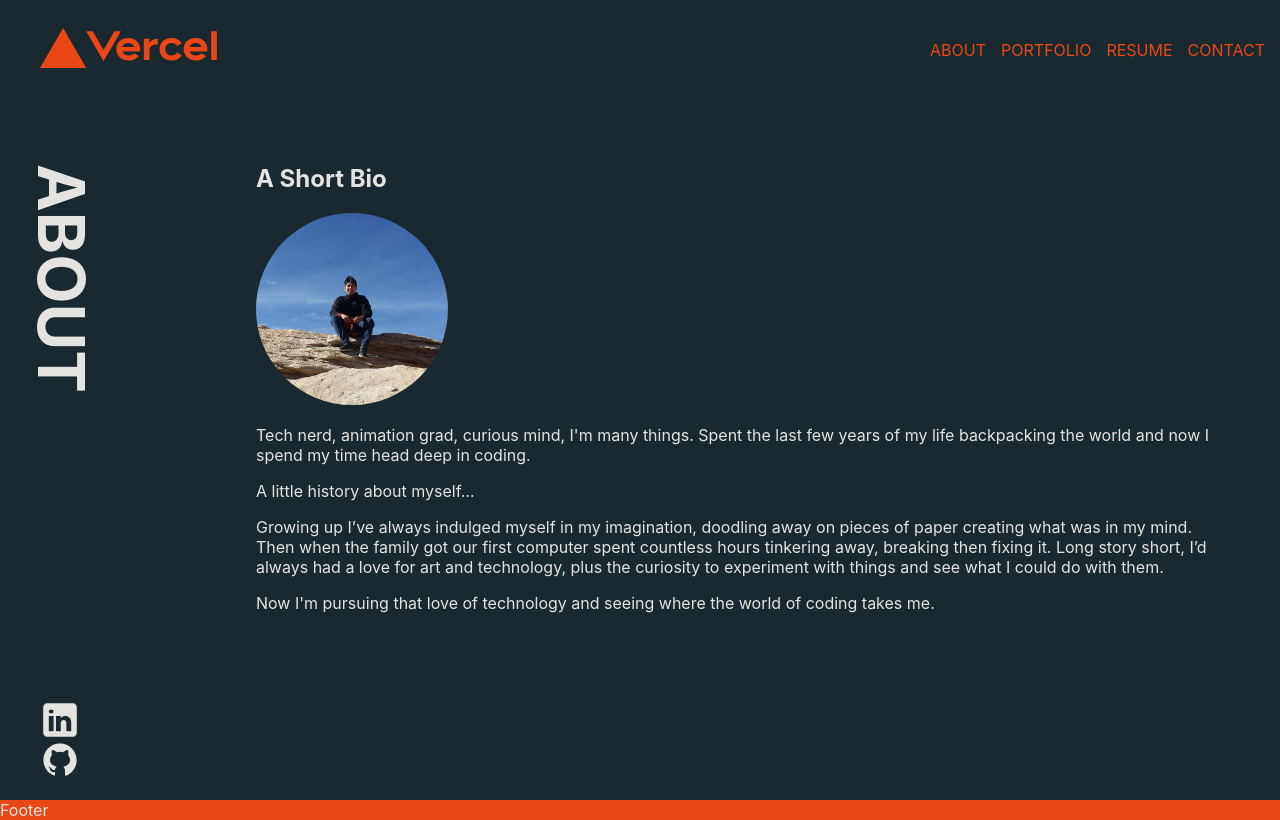
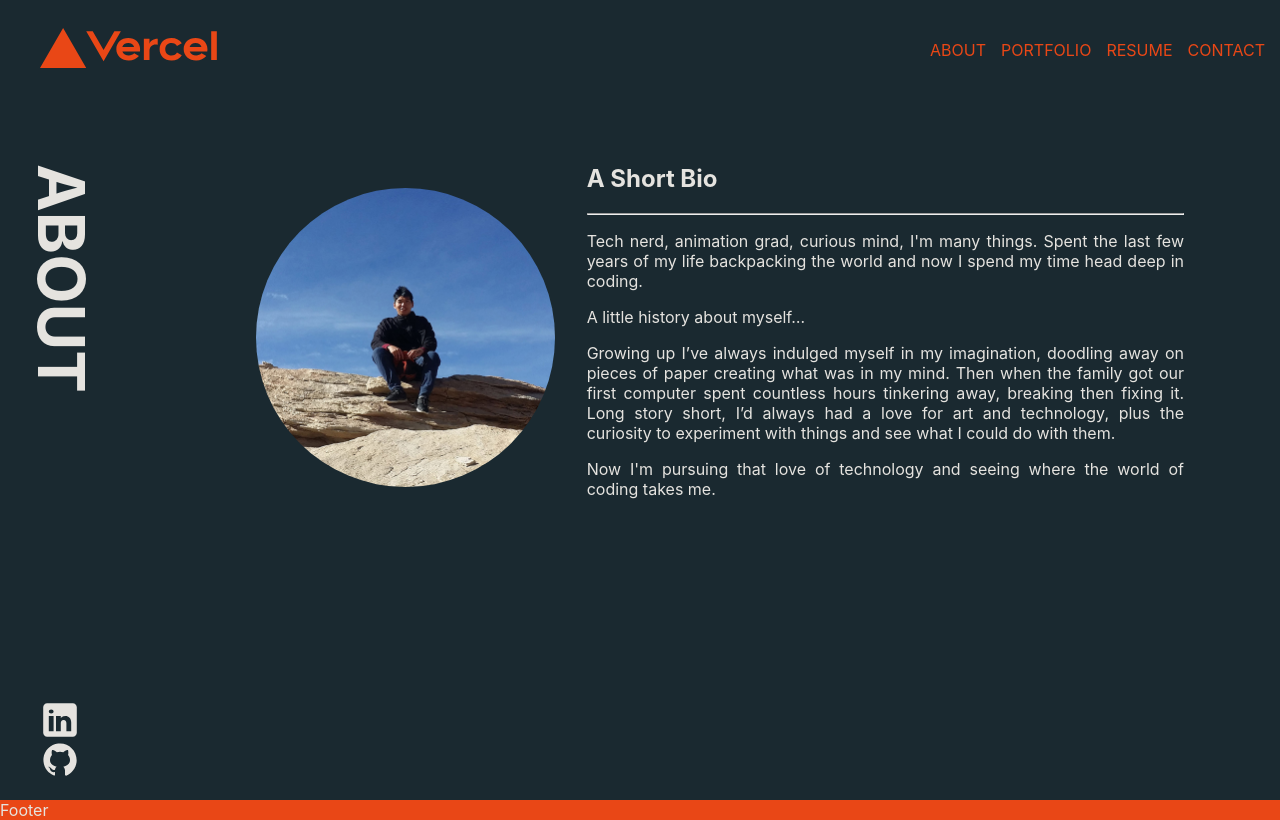
Before and after one commit to livelifedev/portfolio2020, a Next.js app: page /about in a window 1280 px wide. Built offline with nearby package versions, Linux system fonts and the light colour scheme.

Commit message:
updated about styling

```diff
--- a/pages/about.js
+++ b/pages/about.js
@@ -5,31 +5,30 @@ export default function About() {
   return (
     <Layout title="About">
       <div className={styles.about}>
-        <div>
-          <h2>A Short Bio</h2>
         <div className={styles.profilePhoto}>
           <img src="/profile.jpg" alt="Profile" />
         </div>
-          <div>
+        <div className={styles.bioText}>
+          <h2>A Short Bio</h2>
+          <hr></hr>
           <p>
-              Tech nerd, animation grad, curious mind, I'm many things. Spent
-              the last few years of my life backpacking the world and now I
-              spend my time head deep in coding.
+            Tech nerd, animation grad, curious mind, I'm many things. Spent the
+            last few years of my life backpacking the world and now I spend my
+            time head deep in coding.
           </p>
           <p>A little history about myself…</p>
           <p>
             Growing up I’ve always indulged myself in my imagination, doodling
-              away on pieces of paper creating what was in my mind. Then when
-              the family got our first computer spent countless hours tinkering
-              away, breaking then fixing it. Long story short, I’d always had a
-              love for art and technology, plus the curiosity to experiment with
-              things and see what I could do with them.
+            away on pieces of paper creating what was in my mind. Then when the
+            family got our first computer spent countless hours tinkering away,
+            breaking then fixing it. Long story short, I’d always had a love for
+            art and technology, plus the curiosity to experiment with things and
+            see what I could do with them.
           </p>
           <p>
-              Now I'm pursuing that love of technology and seeing where the
-              world of coding takes me.
+            Now I'm pursuing that love of technology and seeing where the world
+            of coding takes me.
           </p>
-          </div>
         </div>
       </div>
     </Layout>
--- a/pages/about.module.scss
+++ b/pages/about.module.scss
@@ -1,12 +1,21 @@
 .about {
+  display: flex;
+  align-items: center;
+
   .profilePhoto {
-    width: 20%;
+    flex: 1;
 
     img {
       width: 100%;
       border-radius: 100%;
     }
   }
+
+  .bioText {
+    text-align: justify;
+    flex: 2;
+    padding: 0 2rem;
+  }
 }
 
 @media (max-width: 600px) {
```
Lines whose indentation alone changed are shown as unchanged.
